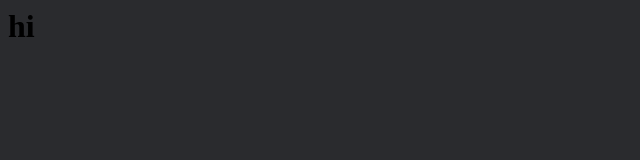
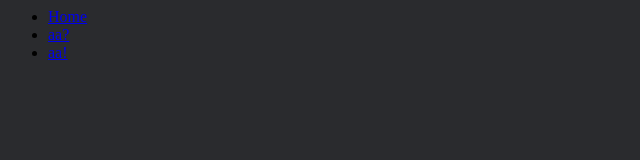
Before and after one commit to Brand9kh/brand9kh, a plain HTML site: page index.html in a window 1280 px wide. Shown: the whole page, without its empty margins (0-640 px from the left). Drawn offline with Linux system fonts and the light colour scheme.

Commit message:
Update index.html

```diff
--- a/index.html
+++ b/index.html
@@ -3,6 +3,11 @@
       <link rel="stylesheet" href="black.css">
     </head>
     <body>
-        <h1>hi</h1>
+        <ul>
+
+            <li><a href="./">Home</a></li>
+            <li><a href="./aa.html">aa?</a></li>
+            <li><a href="./aaa.html">aa!</a></li>
+             </ul>
     </body>
 </html>
```
